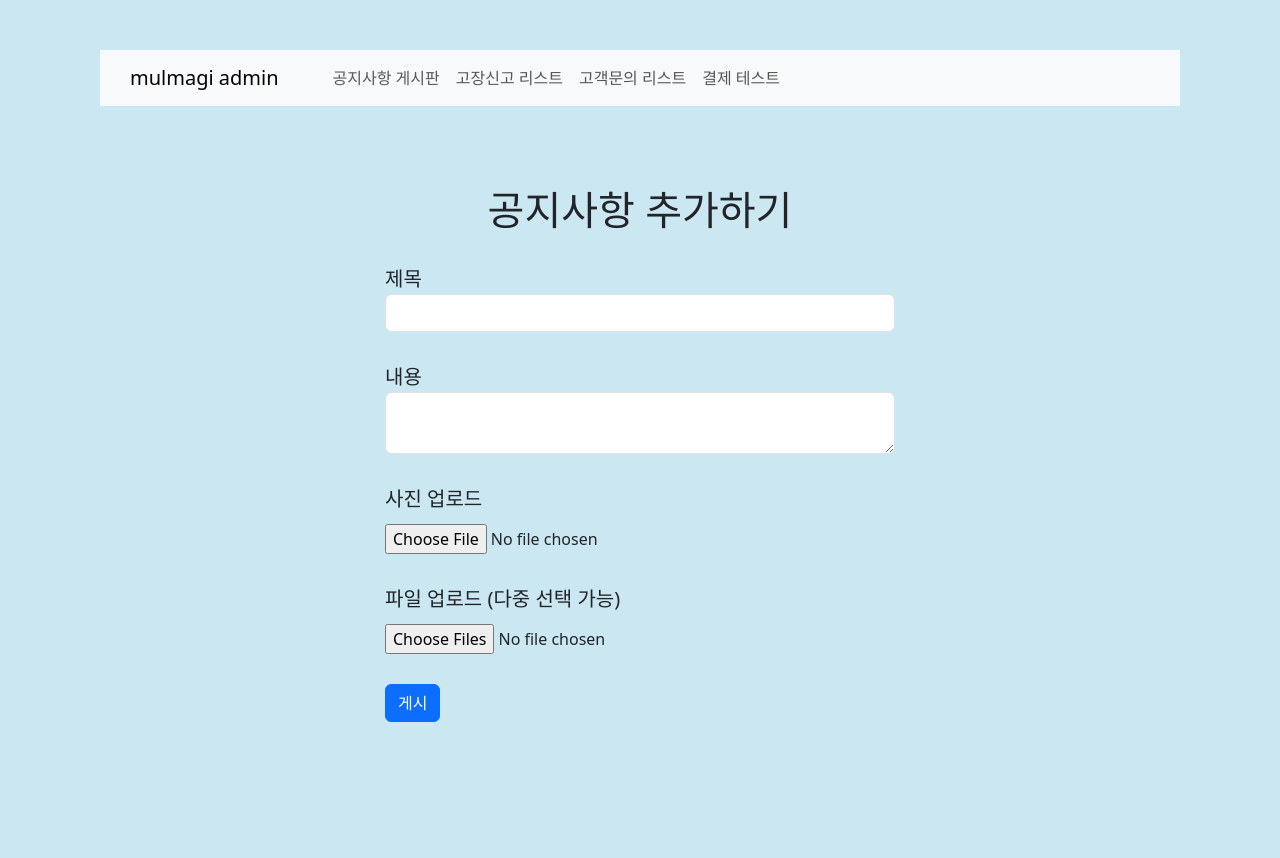
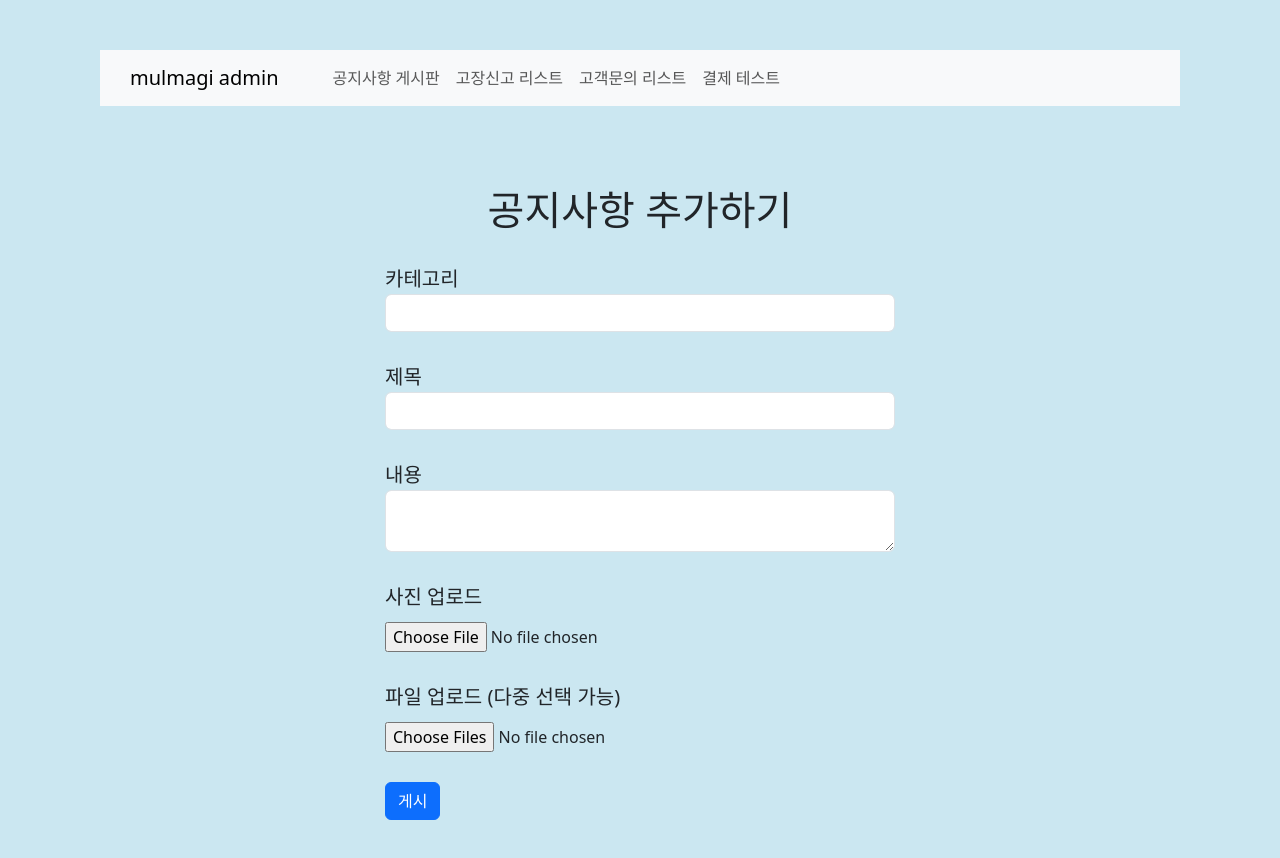
Before and after one commit to mulmagi/admin-page, a Vue app: page /notice-board/add-notice in a window 1280 px wide. Shown: the top 858 px of the page. Before the commit the page ends 802 px from the top, so only its background shows below. Built offline with nearby package versions, Linux system fonts and the light colour scheme.

Commit message:
카테고리 선택 기능 추가

```diff
--- a/src/views/AddNoticePage.vue
+++ b/src/views/AddNoticePage.vue
@@ -4,6 +4,16 @@
 <div>
     <h1>공지사항 추가하기</h1>
     <form @submit.prevent="submitNotice">
+        <div class="form-group form">
+            <label for="title">카테고리</label>
+            <select type="text" id="category" v-model="category" class="form-control">
+                <option value="NORMAL">일반</option>
+                <option value="CHARGE">요금</option>
+                <option value="EVENT">이벤트</option>
+                <option value="SYSTEM">시스템</option>
+                <option value="ETC">기타</option>
+            </select>
+        </div>
         <div class="form-group form">
             <label for="title">제목</label>
             <input type="text" id="title" v-model="title" class="form-control">
@@ -42,6 +52,7 @@ import axios from 'axios';
 export default {
     data() {
         return {
+            category: '',
             title: '',
             content: '',
             selectedFile: null,
@@ -71,6 +82,7 @@ export default {
                 return;
             }
             const formData = new FormData();
+            formData.append('category', this.category);
             formData.append('title', this.title);
             formData.append('content', this.content);
             if(this.selectedFile)
```
